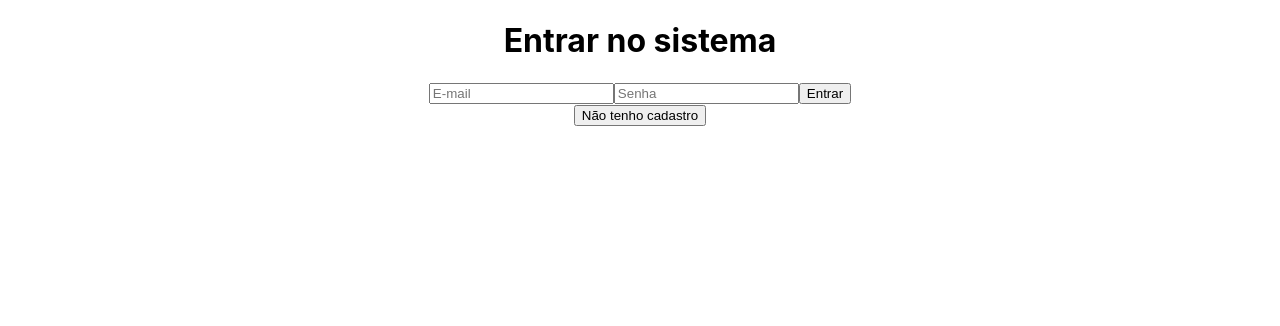
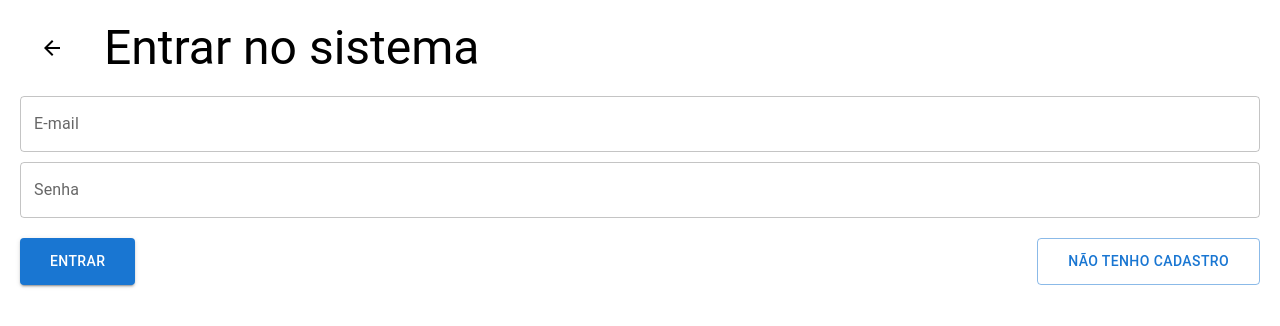
Before and after one commit to isaquemenezes/ver-o-peso-virtual, a React (Create React App) app in the folder frontend/: page /login in a window 1280 px wide. Shown: the top 326 px of the page. Built offline with nearby package versions, Linux system fonts and the light colour scheme.

Commit message:
Melhora tela de autenticação

```diff
--- a/frontend/src/components/autenticacao.tsx
+++ b/frontend/src/components/autenticacao.tsx
@@ -1,21 +1,45 @@
+import ArrowBack from '@mui/icons-material/ArrowBack';
 import React, {Component} from "react";
 import {Link} from "react-router-dom";
+import {Button, TextField, Typography} from "@mui/material";
 
 type _Props = {};
 type _State = {};
 
 export default class ComponenteCadastro extends Component<_Props, _State> {
   render() {
-    return <div className="App">
-      <h1>Entrar no sistema</h1>
-      <div>
-        <input placeholder="E-mail"/>
-        <input placeholder="Senha"/>
-        <button>Entrar</button>
+    return <div>
+      <div style={{display: "flex", margin: "20px 40px", alignItems: "center"}}>
+        <ArrowBack
+            style={{padding: "0 40px 0 0"}}
+            onClick={(_) => window.history.back()}/>
+        <Typography variant="h3" component="div" style={{display: "flex", flexGrow: 1}}>
+          Entrar no sistema
+        </Typography>
       </div>
-      <Link to='/cadastro/0'>
-        <button>Não tenho cadastro</button>
-      </Link>
+      <div style={{alignSelf: "center"}}>
+        <TextField
+            style={{display: "flex", flex: "1", margin: "10px 20px"}}
+            label="E-mail"
+            variant="outlined"
+        />
+        <TextField
+            style={{display: "flex", flex: "1", margin: "10px 20px"}}
+            label="Senha"
+            variant="outlined"
+        />
+        <div style={{display: "flex", margin: "20px"}}>
+          <Button
+              style={{padding: "10px 30px"}}
+              variant="contained">Entrar</Button>
+          <div style={{display: "flex", flexGrow: 1}}/>
+          <Link to="/cadastro/">
+            <Button
+                style={{padding: "10px 30px"}}
+                variant="outlined">Não tenho cadastro</Button>
+          </Link>
+        </div>
+      </div>
     </div>;
   }
 }
```
